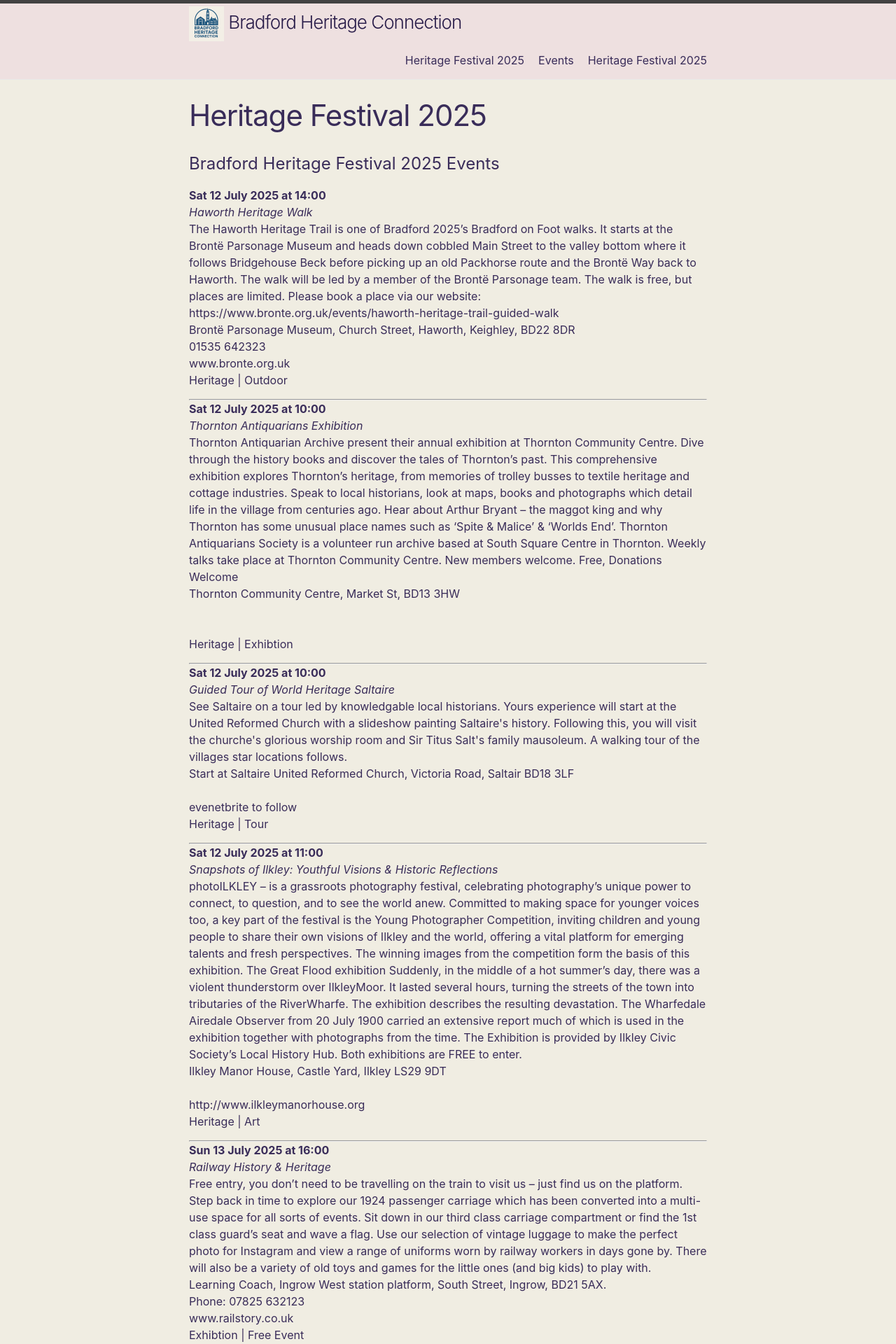
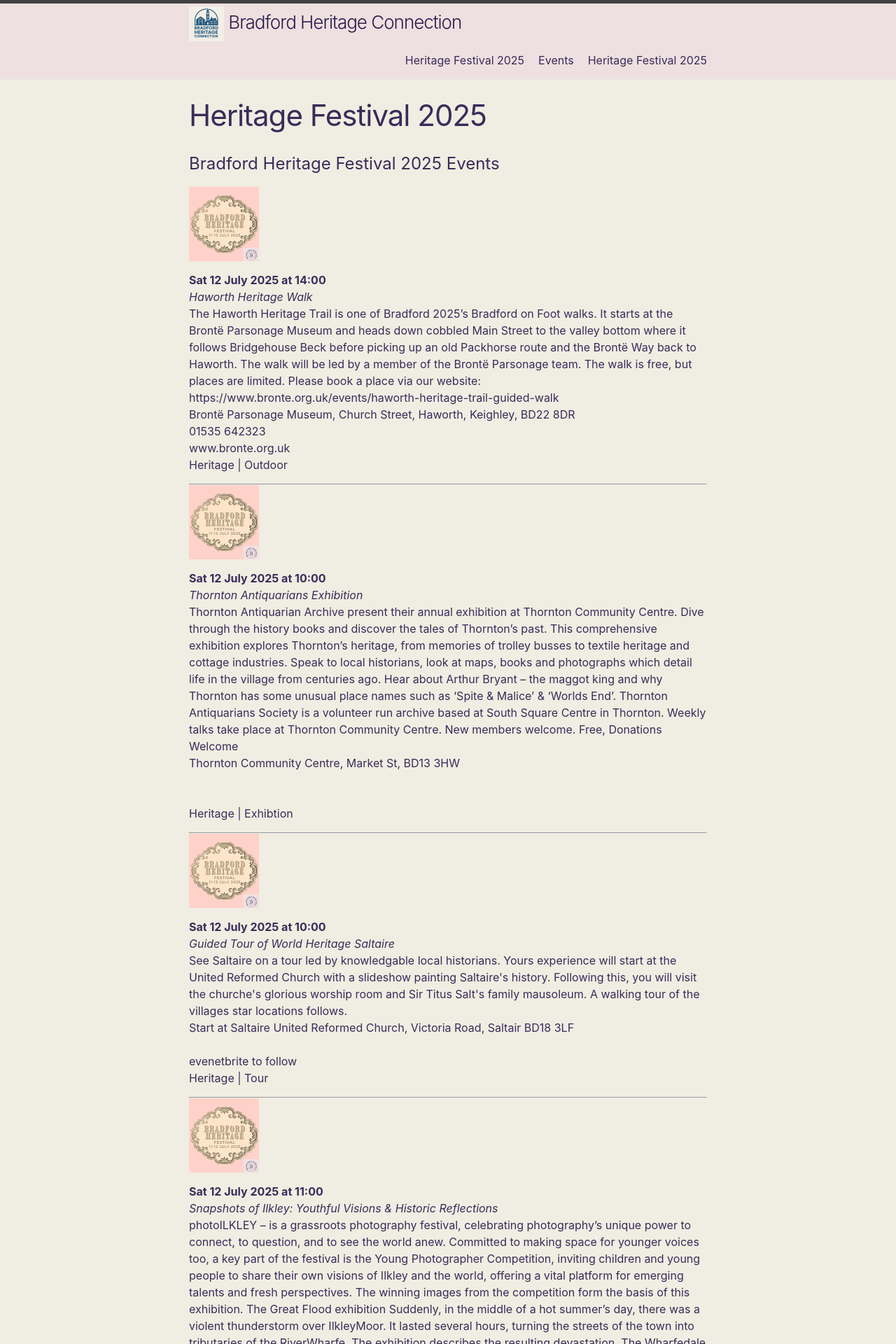
Before and after one commit to jwingfield/bhc2, a Jekyll site: the page built from bhf-2025.markdown, in a window 1280 px wide. Shown: the top 1920 px of the page at 70% size. Built offline with Jekyll 4.4.1, drawn with Linux system fonts in a browser that asks for light colours.

Commit message:
Update bhf-2025.markdown
Add an image to each event.

```diff
--- a/bhf-2025.markdown
+++ b/bhf-2025.markdown
@@ -9,6 +9,7 @@
 # Bradford Heritage Festival 2025 Events
 
 {% for event in site.data.bhf-events-2025 %}
+  <img src="images/bhf-mini.png" alt="Bradford Heritage Festival Logo">
   <p>
     <b>{{event.Date | date: "%a %-d %B %Y"}} at {{event.Times | date: "%H:%M" }}</b><br/>
     <em>{{event.EventTitle}} </em><br/>
```
